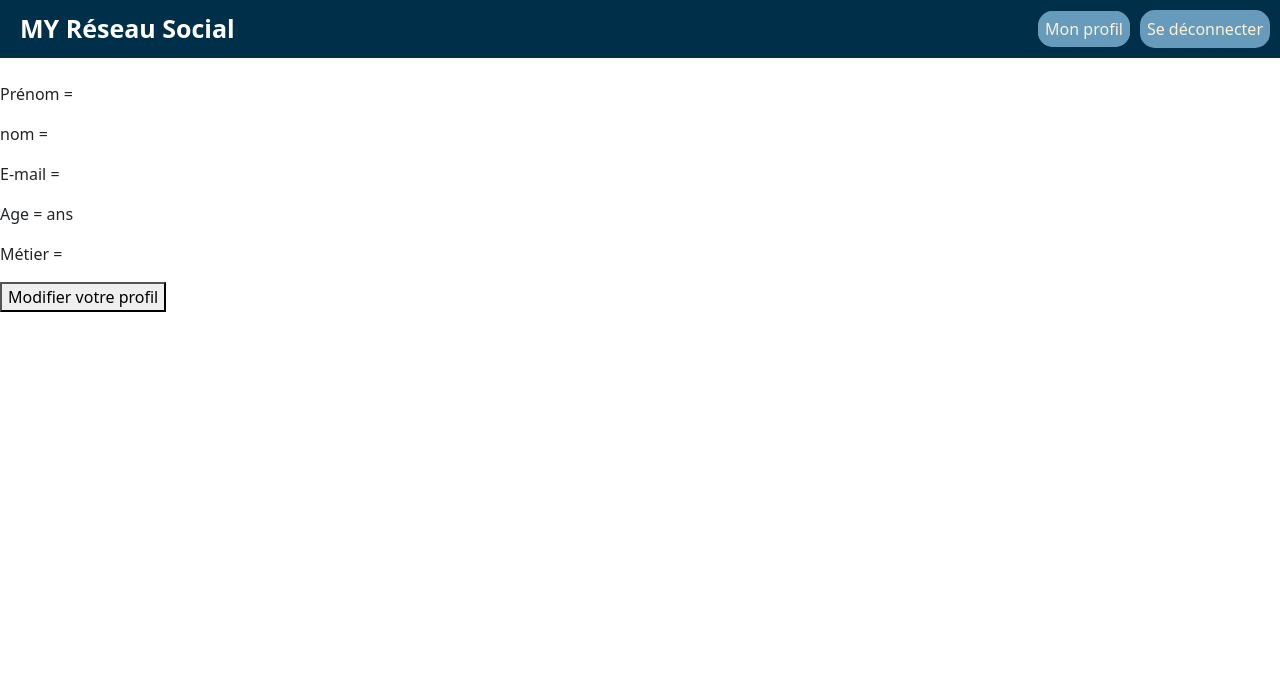
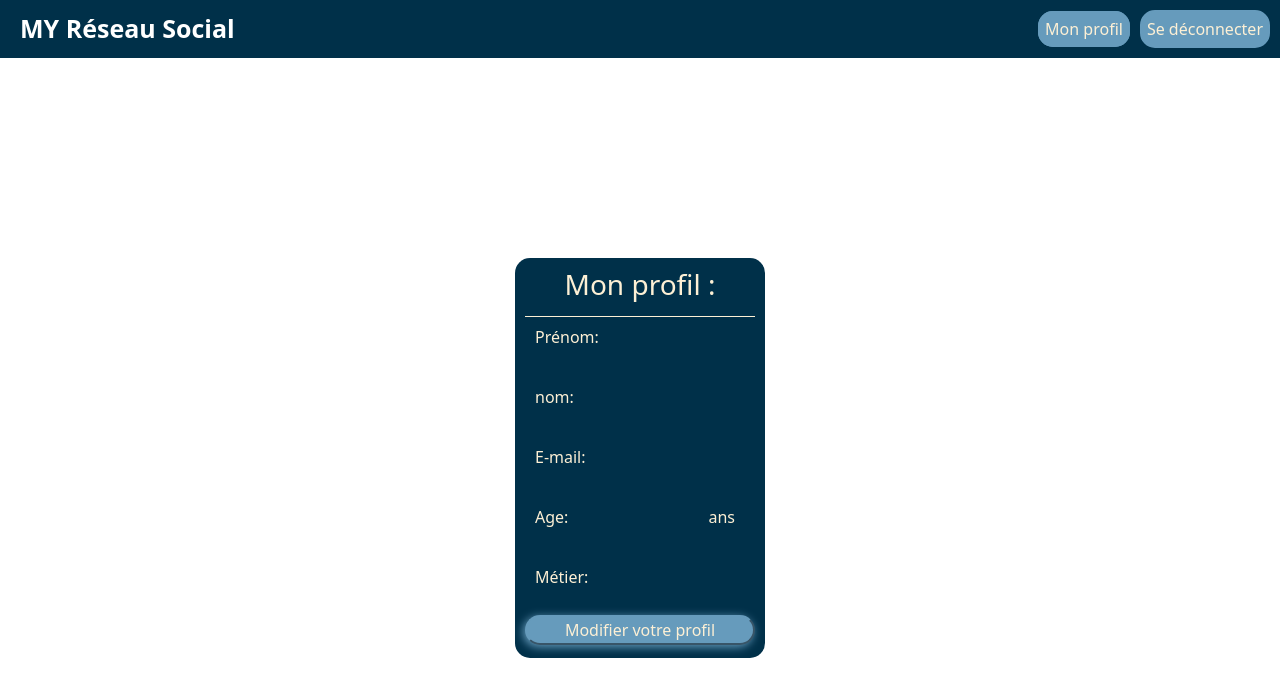
Before and after one commit to Yannick-Graffi/FSJS_MY-Social-Network, a React (Create React App) app: page /Profil in a window 1280 px wide. Shown: the top 696 px of the page. Built offline with nearby package versions, Linux system fonts and the light colour scheme; no server answers.

Commit message:
mise en place de style de la page de profil + correction de quelques bugs d'affichage

```diff
--- a/src/components/menu/menu.css
+++ b/src/components/menu/menu.css
@@ -5,6 +5,10 @@
     text-decoration: none;
     margin-left: 10px;
     padding: 10px;
+}
+
+.titre:hover{
+    color: white;
 }
 
 .menu-container{
--- a/src/pages/profil/profil.css
+++ b/src/pages/profil/profil.css
@@ -0,0 +1,71 @@
+.profil-container{
+    display: flex;
+    justify-content: center;
+    margin-top: 25vh;
+}
+
+.infos-container{
+    background-color: #003049;
+    color: #FDF0D5 ;
+    width: 250px;
+    height: 400px;
+    border-radius: 15px;
+    display: flex;
+    flex-direction: column;
+    padding: 10px;
+
+}
+
+.infos-container h3{
+    border-bottom: 1px solid #FDF0D5;
+    padding-bottom: 15px;
+    text-align: center;
+}
+
+.infos-container p{
+    padding: 0px 20px 20px 10px;
+    position: relative;
+}
+
+.infos-container input{
+    margin: 0px 20px 20px 5px;
+    border-radius: 15px;
+    padding-left: 10px;
+}
+
+.input-container{
+    margin-top: 10px;
+}
+
+.modifierBtn{
+    border-radius: 15px;
+    border-color: #669BBC;
+    background-color: #669BBC;
+    color: #FDF0D5 ;
+    box-shadow: -2px 2px 10px #669BBC;
+    position: relative;
+    top: -10px;
+}
+
+.validerBtn{
+    border-radius: 15px;
+    border-color: #669BBC;
+    background-color: #669BBC;
+    color: #FDF0D5 ;
+    box-shadow: -2px 2px 10px #669BBC;
+    position: relative;
+    top: 10px;
+}
+
+.infos-container button:hover{
+
+}
+
+.p-container{
+    display: flex;
+    justify-content: space-between;
+}
+
+.infos-container{
+    display: flex;
+}
--- a/src/pages/profil/profil.js
+++ b/src/pages/profil/profil.js
@@ -3,18 +3,23 @@ import "../profil/profil.css"
 import { getCurrentUserProfile, updateCurrentUserProfile} from "../../lib/Social-Network-Library";
 
 function Profil() {
-    const[userId, setUserId] = useState("");
+    // const[userId, setUserId] = useState("");
+// Variables d'état des infos utilisateur
     const[userPrenom, setUserPrenom] = useState("");
     const[userNom, setUserNom] = useState("");
     const[userMail, setUserMail] = useState ("");
     const[userAge, setUserAge] = useState();
     const[userMetier, setUserMetier] = useState("");
 
+// Variable d'état qui vérifie le clic sur le bouton "modifier profil"
     const[onClickChangeInfos, setChangeInfos] = useState(false)
+
+// utilisation de la fonction getCurrentUserProfile de la librairie pour récupérer
+// les infos utilisateurs depuis le serveur
 
     const getUserId = async () => {
         let result = await getCurrentUserProfile();
-        setUserId(result._id);
+        // setUserId(result._id);
         setUserPrenom(result.firstname)
         setUserNom(result.lastname)
         setUserMail(result.email)
@@ -22,8 +27,11 @@ function Profil() {
         setUserMetier(result.occupation)
         console.log(result);
     }
+    useEffect(() =>{
+        getUserId();
+    }, [])
 
-    function changeInfos () {
+    function changeInfos () { // fonction qui change le boléen de la variable
         if (onClickChangeInfos) {
             setChangeInfos(false)
         } else{
@@ -31,6 +39,7 @@ function Profil() {
         }
     }
 
+    // Fonctions pour récupérer les nouvelles infos utilisateur
         function changePrenom(e) {
             setUserPrenom(e.target.value)
         }
@@ -47,73 +56,80 @@ function Profil() {
             setUserMetier(e.target.value)
         }
 
-
+// Fonction de la libraire pour mettre à jour les infos utilisateur en cliquant sur le bouton "valider"
     const validerChangeInfos = async () => {
         let result = await updateCurrentUserProfile(userPrenom, userNom, userMail, userAge, userMetier)
         setChangeInfos(false)
 
     }
 
-
-    useEffect(() =>{
-        getUserId();
-    }, [])
-
-
     return (
 
         <div className="profil-container">
             <img src="" alt=""></img>
 
-        { onClickChangeInfos
-          ? <div className="infos-container">
+        { onClickChangeInfos // Si l'utilisateur clique sur le bouton
+          ? <div className="infos-container"> {/* Alors tu affiches les inputs */}
+                <h3>Modifier profil</h3>
+                <div className="input-container">
                     <input type="text"
-                       className="newPrenom"
+                        className="newInput"
                         defaultValue={userPrenom}
                         onChange={changePrenom}
                         placeholder="Prénom"/>
 
                     <input type="text"
-                       className="newNom"
+                        className="newInput"
                         defaultValue={userNom}
                         onChange={changeNom}
                         placeholder="Nom"/>
 
                     <input type="text"
-                       className="newMail"
+                        className="newInput"
                         defaultValue={userMail}
                         onChange={changeMail}
                         placeholder="E-mail" />
 
                     <input type="text"
-                       className="newAge"
+                        className="newInput"
                         defaultValue={userAge}
                         onChange={changeAge}
                         placeholder="Age" />
 
                     <input type="text"
-                       className="newMetier"
+                        className="newInput"
                         defaultValue={userMetier}
                         onChange={changeMetier}
                         placeholder="Métier" />
+                </div>
 
-                <button onClick={validerChangeInfos}>Valider</button>
+                <button className="validerBtn" onClick={validerChangeInfos}>Valider</button>
 
             </div>
 
-          : <div className="infos-container">
-                <p>Prénom = {userPrenom}</p>
-                <p>nom = {userNom}</p>
-                <p>E-mail = {userMail}</p>
-                <p>Age = {userAge} ans</p>
-                <p>Métier = {userMetier}</p>
+          : <div className="infos-container"> {/*Si non, tu affiches les infos utilisateurs */}
+                <h3>Mon profil :</h3>
 
-                <button onClick={changeInfos}>Modifier votre profil</button>
-
+                <div className="infos">
+                    <div className="p-container">
+                        <p>Prénom:</p> <p>{userPrenom}</p>
+                    </div>
+                    <div className="p-container">
+                        <p>nom:</p> <p>{userNom}</p>
+                    </div>
+                    <div className="p-container">
+                        <p>E-mail:</p> <p>{userMail}</p>
+                    </div>
+                    <div className="p-container">
+                        <p>Age:</p> <p>{userAge} ans</p>
+                    </div>
+                    <div className="p-container">
+                        <p>Métier:</p> <p>{userMetier}</p>
+                    </div>
+                </div>
+                <button className="modifierBtn" onClick={changeInfos}>Modifier votre profil</button>
             </div>
         }
-
-
         </div>
     );
 }
```
Lines whose indentation alone changed are shown as unchanged.
